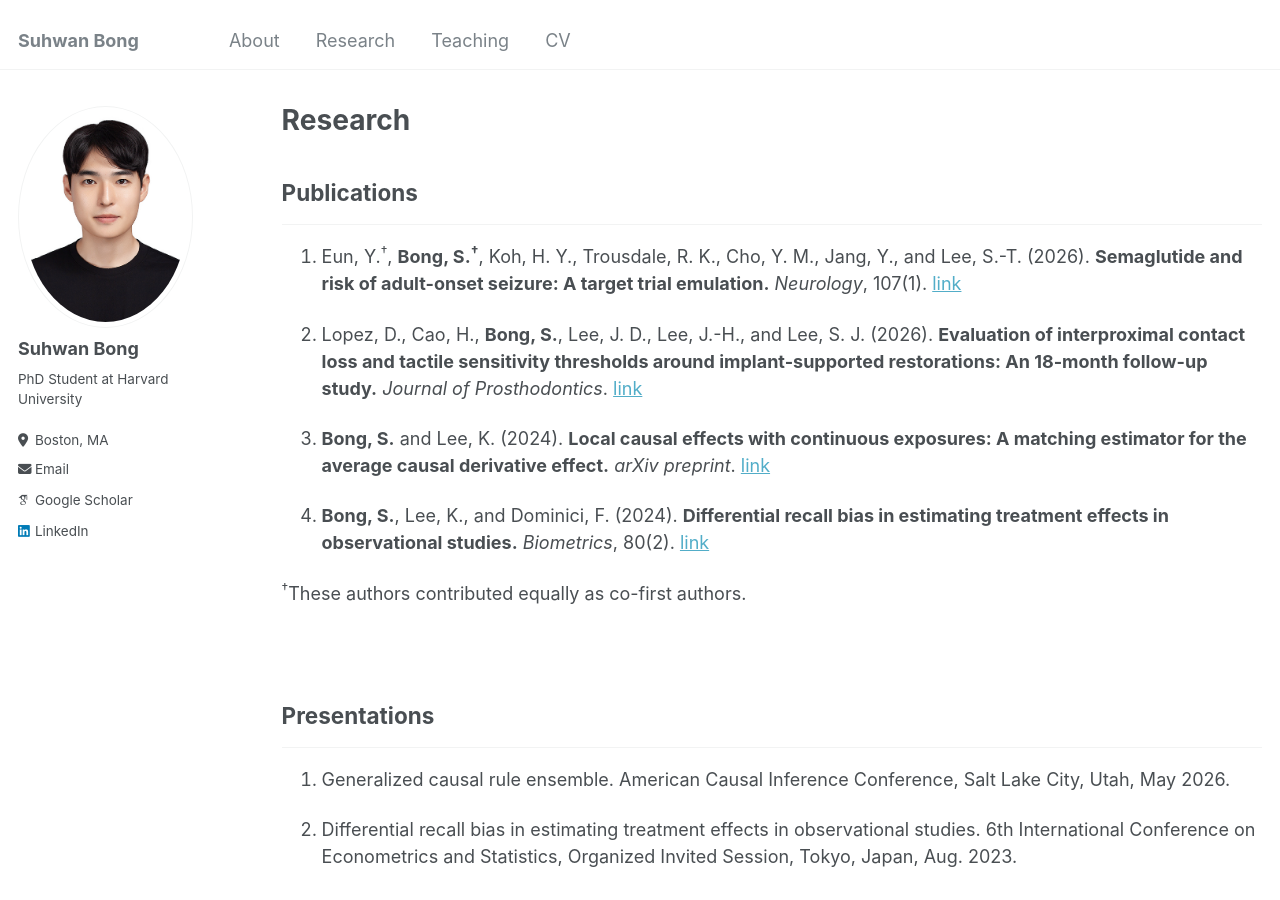
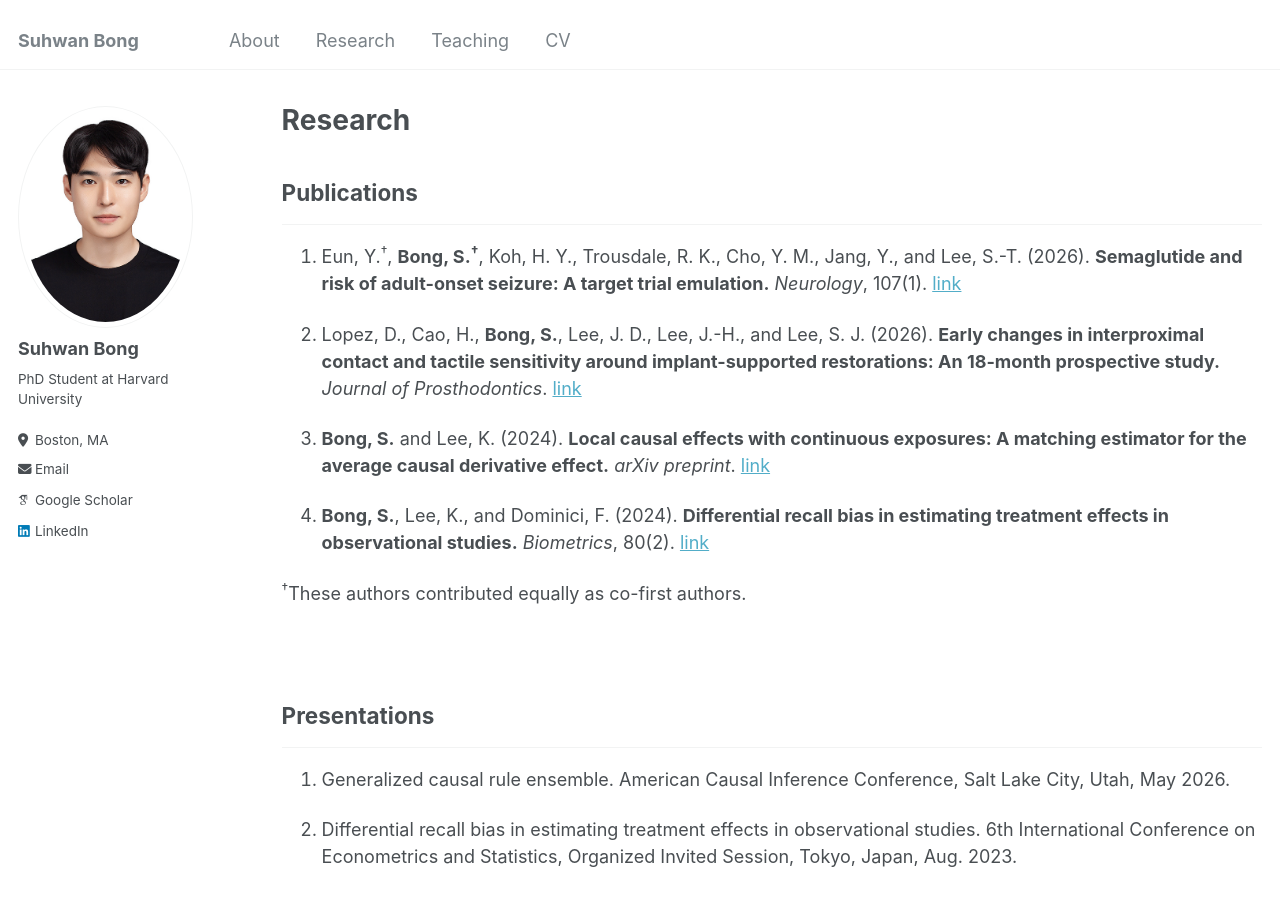
Before and after one commit to suhwanbong121/suhwanbong121.github.io, a Jekyll site: the page built from _pages/research.md, in a window 1280 px wide and 900 px high. Built offline with Jekyll 4.4.1, drawn with Linux system fonts in a browser that asks for light colours; some web fonts are replaced.

Commit message:
Updated CV

```diff
--- a/_pages/research.md
+++ b/_pages/research.md
@@ -11,7 +11,7 @@ author_profile: true
 
 1. Eun, Y.<sup>†</sup>, **Bong, S.<sup>†</sup>**, Koh, H. Y., Trousdale, R. K., Cho, Y. M., Jang, Y., and Lee, S.-T. (2026). **Semaglutide and risk of adult-onset seizure: A target trial emulation.** *Neurology*, 107(1). [link][seizure]
 
-1. Lopez, D., Cao, H., **Bong, S.**, Lee, J. D., Lee, J.-H., and Lee, S. J. (2026). **Evaluation of interproximal contact loss and tactile sensitivity thresholds around implant-supported restorations: An 18-month follow-up study.** *Journal of Prosthodontics*. [link][implant]
+1. Lopez, D., Cao, H., **Bong, S.**, Lee, J. D., Lee, J.-H., and Lee, S. J. (2026). **Early changes in interproximal contact and tactile sensitivity around implant-supported restorations: An 18-month prospective study.** *Journal of Prosthodontics*. [link][implant]
 
 1. **Bong, S.** and Lee, K. (2024). **Local causal effects with continuous exposures: A matching estimator for the average causal derivative effect.** *arXiv preprint*. [link][local]
 
```
Also changed, not shown: 2 other files.
